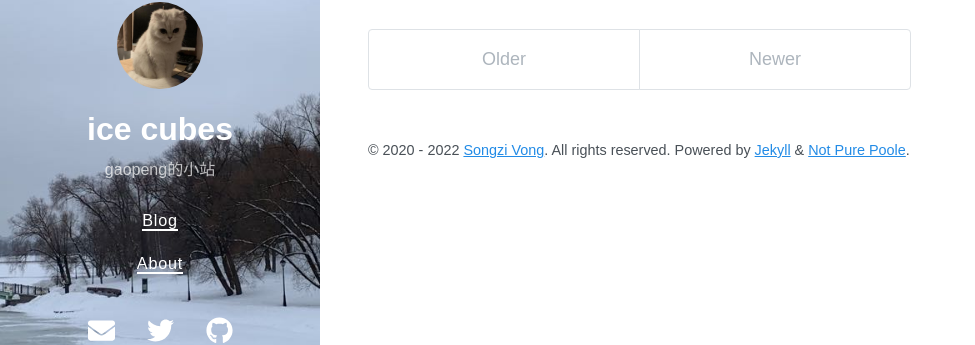
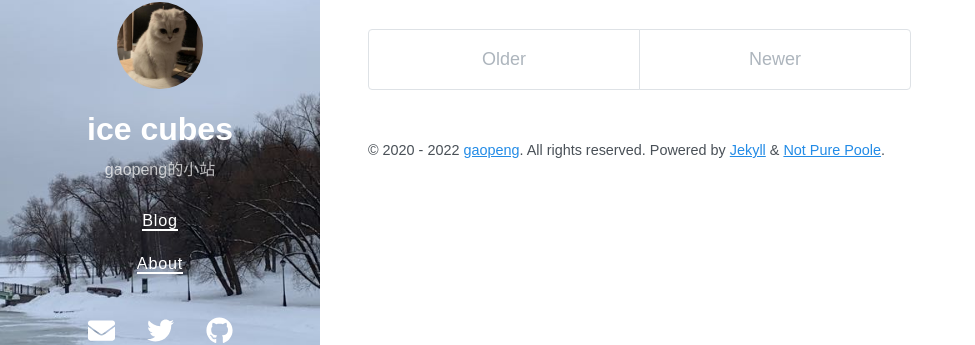
Before and after one commit to gaopengk/gaopengk.github.io, a Jekyll site: the page built from index.html, in a window 1280 px wide. Shown: the part 269-614 px from the top of the page, without its empty margins (0-975 px from the left). Built offline with Jekyll 4.4.1, drawn with Linux system fonts in a browser that asks for light colours; nearby versions of some CDN libraries; the list of posts is cut into pages by our own code.

Commit message:
Update _config.yml

```diff
--- a/_config.yml
+++ b/_config.yml
@@ -28,17 +28,17 @@
   - not-pure-poole.gemspec
 
 # Optimize Jekyl SEO Tag
-twitter:
-  username: vszhub
+weibo:
+  username: loopbacks
   card: summary
 logo: logo.png
 social:
-  name: Songzi Vong
+  name: gaopeng
   links:
     - https://twitter.com/vszhub
     - https://github.com/vszhub
 google_site_verification: xxxxx
-lang: en
+lang: cn
 
 sass:
   sass_dir: _sass
@@ -54,6 +54,6 @@
 
 # Specify the author for blog posts
 author:
-  name: Songzi Vong
-  url: https://github.com/vszhub/
-  email: vszhub@gmail.com
+  name: gaopeng
+  url: https://github.com/gaopengk/
+  email: loopbacks@yeah.net
```
